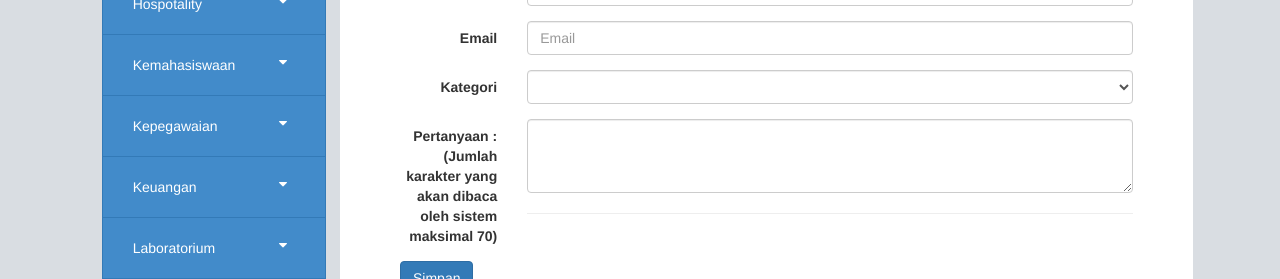
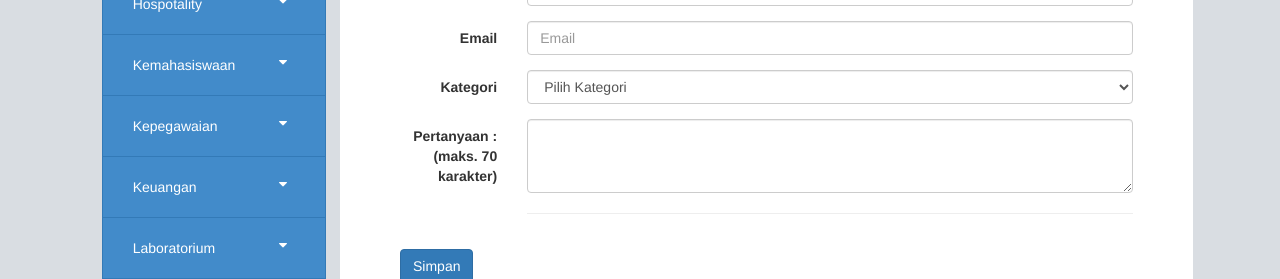
Before and after one commit to ciazhar/angular-faq-udinus, an Angular app: page /ask-a-question in a window 1280 px wide. Shown: the part 673-952 px from the top of the page. Built offline with nearby package versions, Linux system fonts and the light colour scheme.

Commit message:
ask question

```diff
--- a/src/app/ask-a-question/ask-a-question.component.html
+++ b/src/app/ask-a-question/ask-a-question.component.html
@@ -25,7 +25,7 @@
       <label class="col-sm-2 control-label">Kategori</label>
       <div class="col-sm-10">
         <select class="form-control">
-          <option><option>
+          <option>Pilih Kategori<option>
           <option>Akademik</option>
           <option>Alumni</option>
           <option>Career Center</option>
@@ -49,7 +49,7 @@
     </div>
 
     <div class="form-group">
-      <label class="col-sm-2 control-label">Pertanyaan : (Jumlah karakter yang akan dibaca oleh sistem maksimal 70)</label>
+      <label class="col-sm-2 control-label">Pertanyaan : (maks. 70 karakter)</label>
       <div class="col-sm-10">
         <textarea class="form-control" rows="3"></textarea><hr>
       </div>
```
